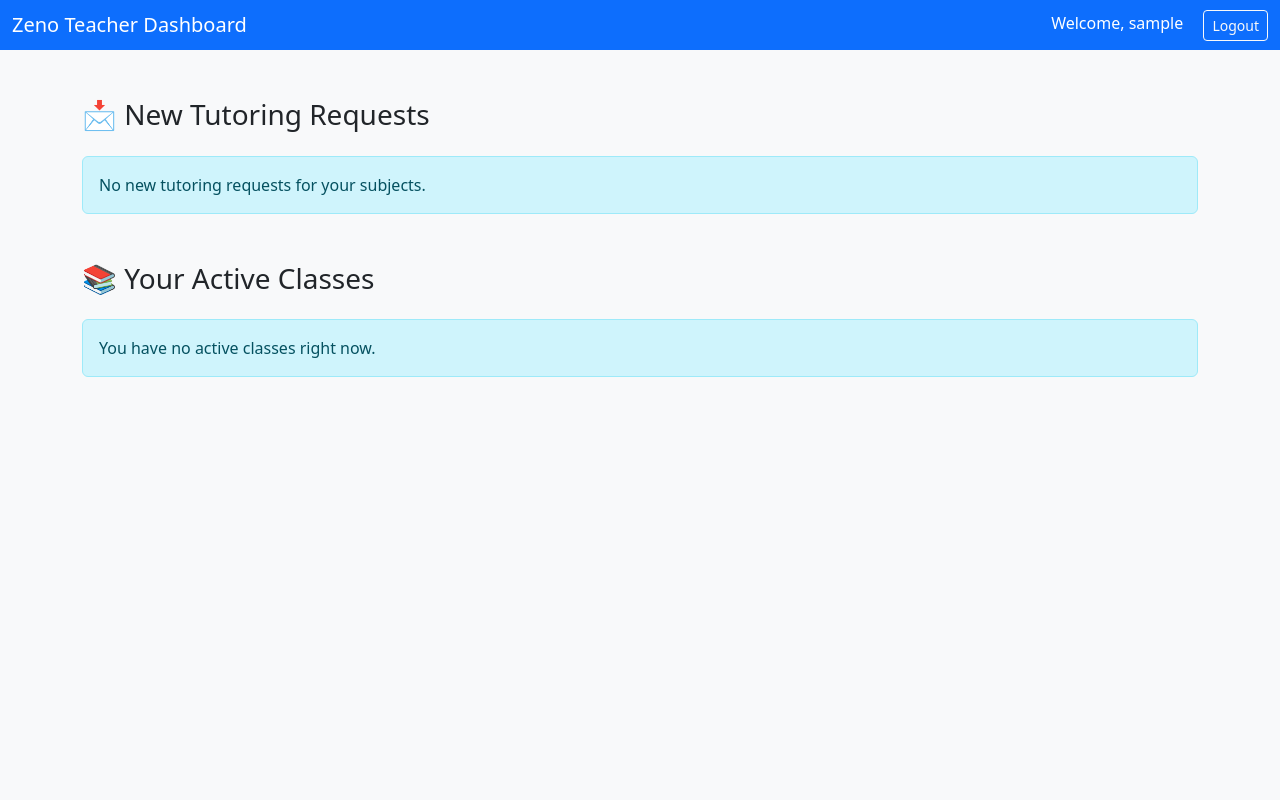
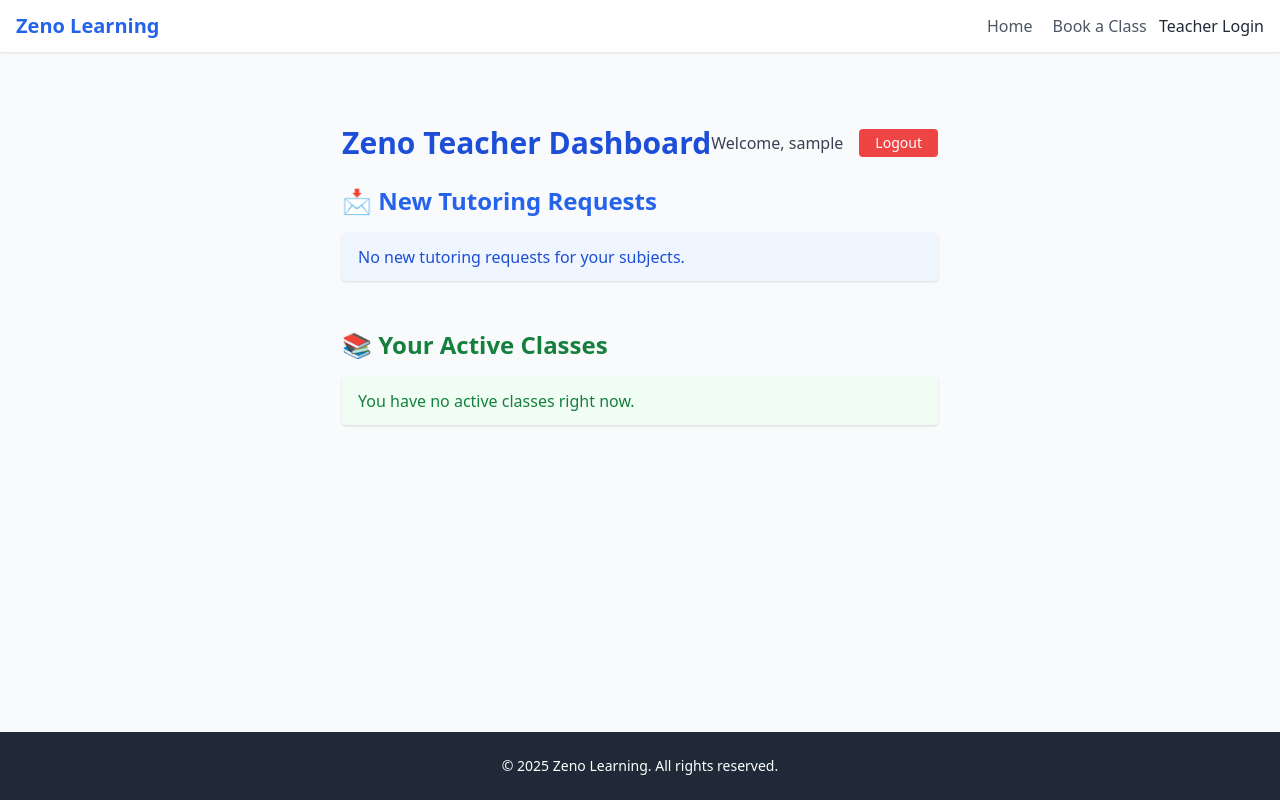
Before and after one commit to parv-sr/zeno-web, a Django app: page /users/dashboard/ in a window 1280 px wide. Run offline with Django 5.2, Linux system fonts and the light colour scheme; the visitor is signed in with stand-in values (Sample User, id 1); data that the repository does not hold is empty; some libraries are stand-ins or nearby versions.

Commit message:
UI/UX Additions & fixed other bugs

```diff
--- /dev/null
+++ b/templates/base.html
@@ -0,0 +1,24 @@
+<!-- templates/base.html -->
+<!DOCTYPE html>
+<html lang="en">
+<head>
+    <meta charset="UTF-8">
+    <meta name="viewport" content="width=device-width, initial-scale=1.0">
+    <title>{% block title %}Zeno Classes{% endblock %}</title>
+    <script src="https://cdn.tailwindcss.com"></script>
+</head>
+<body class="bg-gray-50 text-gray-800 flex flex-col min-h-screen">
+    <!-- Navbar -->
+    {% include 'partials/header.html' %}
+
+
+    <!-- Content Block -->
+    <main class="px-4 py-8 max-w-7xl mx-auto flex-grow">
+        {% block content %}{% endblock %}
+    </main>
+
+    <!-- Footer -->
+     {% include 'partials/footer.html' %}
+
+</body>
+</html>
--- /dev/null
+++ b/templates/partials/footer.html
@@ -0,0 +1,5 @@
+<footer class="bg-gray-800 text-white py-6 mt-auto">
+    <div class="max-w-7xl mx-auto px-4 text-center text-sm">
+        &copy; 2025 Zeno Learning. All rights reserved.
+    </div>
+</footer>
--- /dev/null
+++ b/templates/partials/header.html
@@ -0,0 +1,10 @@
+<nav class="bg-white border-b shadow-sm">
+    <div class="max-w-7xl mx-auto px-4 py-3 flex justify-between items-center">
+        <h1 class="text-xl font-semibold text-blue-600">Zeno Learning</h1>
+        <div>
+            <a href="{% url 'home' %}" class="text-gray-600 hover:text-blue-600 mr-4">Home</a>
+            <a href="/book/" class="text-gray-600 hover:text-blue-600">Book a Class</a>
+            <a href="{% url 'teacher_login' %}" class="btn btn-outline-light btn-sm ms-2">Teacher Login</a>
+        </div>
+    </div>
+</nav>
--- a/users/templates/users/dashboard.html
+++ b/users/templates/users/dashboard.html
@@ -1,93 +1,95 @@
-<!DOCTYPE html>
-<html lang="en">
-<head>
-    <meta charset="UTF-8">
-    <title>Teacher Dashboard</title>
-    <link href="https://cdn.jsdelivr.net/npm/bootstrap@5.3.0/dist/css/bootstrap.min.css" rel="stylesheet">
-</head>
+{% extends 'base.html' %}
 
-<body class="bg-light">
-    <nav class="navbar navbar-dark bg-primary">
-        <div class="container-fluid d-flex justify-content-between align-items-center">
-            <span class="navbar-brand mb-0 h1">Zeno Teacher Dashboard</span>
-            <div>
-                <span class="text-white me-3">Welcome, {{ request.user.username }}</span>
-                <a href="{% url 'logout' %}" class="btn btn-outline-light btn-sm">Logout</a>
+{% block title %}Teacher Dashboard{% endblock %}
+
+{% block content %}
+<div class="container mx-auto mt-10">
+    <div class="flex justify-between items-center mb-6">
+        <h1 class="text-3xl font-bold text-blue-700">Zeno Teacher Dashboard</h1>
+        <div class="flex items-center space-x-4">
+            <span class="text-gray-700 font-medium">Welcome, {{ request.user.username }}</span>
+            <form method="post" action="{% url 'logout' %}" class="inline">
+                {% csrf_token %}
+                <button type="submit" class="bg-red-500 text-white px-4 py-1 rounded hover:bg-red-600 text-sm">Logout</button>
+            </form>
         </div>
     </div>
-    </nav>
 
-    <div class="container mt-5">
-        <h3 class="mb-4">📩 New Tutoring Requests</h3>
-
+    <section class="mb-12">
+        <h2 class="text-2xl font-semibold text-blue-600 mb-4">📩 New Tutoring Requests</h2>
         {% if new_requests %}
-            <table class="table table-bordered table-hover bg-white shadow-sm">
-                <thead class="table-primary">
+            <div class="overflow-x-auto">
+                <table class="min-w-full bg-white shadow rounded">
+                    <thead class="bg-blue-100">
                         <tr>
-                        <th>Name</th>
-                        <th>Email</th>
-                        <th>Subject</th>
-                        <th>Date</th>
-                        <th>Time</th>
-                        <th>Phone</th>
-                        <th>Action</th>
+                            <th class="py-2 px-4 text-left text-sm font-medium text-gray-700">Name</th>
+                            <th class="py-2 px-4 text-left text-sm font-medium text-gray-700">Email</th>
+                            <th class="py-2 px-4 text-left text-sm font-medium text-gray-700">Subject</th>
+                            <th class="py-2 px-4 text-left text-sm font-medium text-gray-700">Date</th>
+                            <th class="py-2 px-4 text-left text-sm font-medium text-gray-700">Time</th>
+                            <th class="py-2 px-4 text-left text-sm font-medium text-gray-700">Phone</th>
+                            <th class="py-2 px-4 text-left text-sm font-medium text-gray-700">Action</th>
                         </tr>
                     </thead>
                     <tbody>
                         {% for booking in new_requests %}
-                        <tr>
-                            <td>{{ booking.full_name }}</td>
-                            <td>{{ booking.email }}</td>
-                            <td>{{ booking.subject }}</td>
-                            <td>{{ booking.preferred_date }}</td>
-                            <td>{{ booking.preferred_time }}</td>
-                            <td>{{ booking.phone_number }}</td>
-                            <td>
+                        <tr class="border-t">
+                            <td class="py-2 px-4">{{ booking.full_name }}</td>
+                            <td class="py-2 px-4">{{ booking.email }}</td>
+                            <td class="py-2 px-4">{{ booking.subject }}</td>
+                            <td class="py-2 px-4">{{ booking.preferred_date }}</td>
+                            <td class="py-2 px-4">{{ booking.preferred_time }}</td>
+                            <td class="py-2 px-4">{{ booking.phone_number }}</td>
+                            <td class="py-2 px-4">
                                 <form method="post" action="{% url 'claim_booking' booking.id %}">
                                     {% csrf_token %}
-                                    <button type="submit" class="btn btn-sm btn-success">Claim</button>
+                                    <button type="submit" class="bg-green-500 text-white text-sm px-3 py-1 rounded hover:bg-green-600">
+                                        Claim
+                                    </button>
                                 </form>
                             </td>
                         </tr>
                         {% endfor %}
                     </tbody>
                 </table>
+            </div>
         {% else %}
-            <div class="alert alert-info">No new tutoring requests for your subjects.</div>
+            <div class="bg-blue-50 text-blue-700 px-4 py-3 rounded shadow">No new tutoring requests for your subjects.</div>
         {% endif %}
-    </div>
+    </section>
 
-    <div class="container mt-5">
-        <h3 class="mb-4">📚 Your Active Classes</h3>
-
+    <section>
+        <h2 class="text-2xl font-semibold text-green-700 mb-4">📚 Your Active Classes</h2>
         {% if my_classes %}
-            <table class="table table-bordered table-hover bg-white shadow-sm">
-                <thead class="table-success">
+            <div class="overflow-x-auto">
+                <table class="min-w-full bg-white shadow rounded">
+                    <thead class="bg-green-100">
                         <tr>
-                        <th>Name</th>
-                        <th>Email</th>
-                        <th>Subject</th>
-                        <th>Date</th>
-                        <th>Time</th>
-                        <th>Phone</th>
+                            <th class="py-2 px-4 text-left text-sm font-medium text-gray-700">Name</th>
+                            <th class="py-2 px-4 text-left text-sm font-medium text-gray-700">Email</th>
+                            <th class="py-2 px-4 text-left text-sm font-medium text-gray-700">Subject</th>
+                            <th class="py-2 px-4 text-left text-sm font-medium text-gray-700">Date</th>
+                            <th class="py-2 px-4 text-left text-sm font-medium text-gray-700">Time</th>
+                            <th class="py-2 px-4 text-left text-sm font-medium text-gray-700">Phone</th>
                         </tr>
                     </thead>
                     <tbody>
                         {% for booking in my_classes %}
-                        <tr>
-                            <td>{{ booking.full_name }}</td>
-                            <td>{{ booking.email }}</td>
-                            <td>{{ booking.subject }}</td>
-                            <td>{{ booking.preferred_date }}</td>
-                            <td>{{ booking.preferred_time }}</td>
-                            <td>{{ booking.phone_number }}</td>
+                        <tr class="border-t">
+                            <td class="py-2 px-4">{{ booking.full_name }}</td>
+                            <td class="py-2 px-4">{{ booking.email }}</td>
+                            <td class="py-2 px-4">{{ booking.subject }}</td>
+                            <td class="py-2 px-4">{{ booking.preferred_date }}</td>
+                            <td class="py-2 px-4">{{ booking.preferred_time }}</td>
+                            <td class="py-2 px-4">{{ booking.phone_number }}</td>
                         </tr>
                         {% endfor %}
                     </tbody>
                 </table>
+            </div>
         {% else %}
-            <div class="alert alert-info">You have no active classes right now.</div>
+            <div class="bg-green-50 text-green-700 px-4 py-3 rounded shadow">You have no active classes right now.</div>
         {% endif %}
+    </section>
 </div>
-</body>
-</html>
+{% endblock %}
--- a/users/views.py
+++ b/users/views.py
@@ -2,7 +2,7 @@ from django.shortcuts import render, redirect
 from django.contrib.auth import authenticate, login
 from django.contrib import messages
 from django.contrib.auth.decorators import login_required
-from bookings.models import Booking
+from bookings.models import Booking, BookingClaimLog
 from django.views.decorators.http import require_POST
 from django.shortcuts import get_object_or_404, redirect
 
@@ -58,4 +58,8 @@ def claim_booking(request, booking_id):
     if request.user.teacherprofile.subjects.filter(id=booking.subject.id).exists() and not booking.claimed_by:
         booking.claimed_by = request.user
         booking.save()
+    BookingClaimLog.objects.create(
+        booking=booking,
+        claimed_by = request.user
+    )
     return redirect('teacher_dashboard')
--- a/zeno_web/urls.py
+++ b/zeno_web/urls.py
@@ -17,9 +17,11 @@ Including another URLconf
 
 from django.contrib import admin
 from django.urls import path, include
+from .views import home_view
 
 urlpatterns = [
     path('admin/', admin.site.urls),
+    path('', home_view, name='home'),
     path('', include('bookings.urls')),
     path('users/', include('users.urls')),
 ]
--- /dev/null
+++ b/zeno_web/views.py
@@ -0,0 +1,4 @@
+from django.shortcuts import render
+
+def home_view(request):
+    return render(request, 'home.html')
```
Also changed, not shown: bookings/admin.py (+6 -1 lines), bookings/forms.py (+6 -2 lines), bookings/models.py (+9 -0 lines), bookings/templates/bookings/booking_form.html (+25 -23 lines), bookings/templates/bookings/success.html (+13 -18 lines), templates/home.html (added, +33 -0 lines), users/templates/users/login.html (+22 -34 lines), zeno_web/settings.py (+8 -6 lines), bookings/migrations/0002_bookingclaimlog.py (added). Lines whose indentation alone changed are shown as unchanged.
